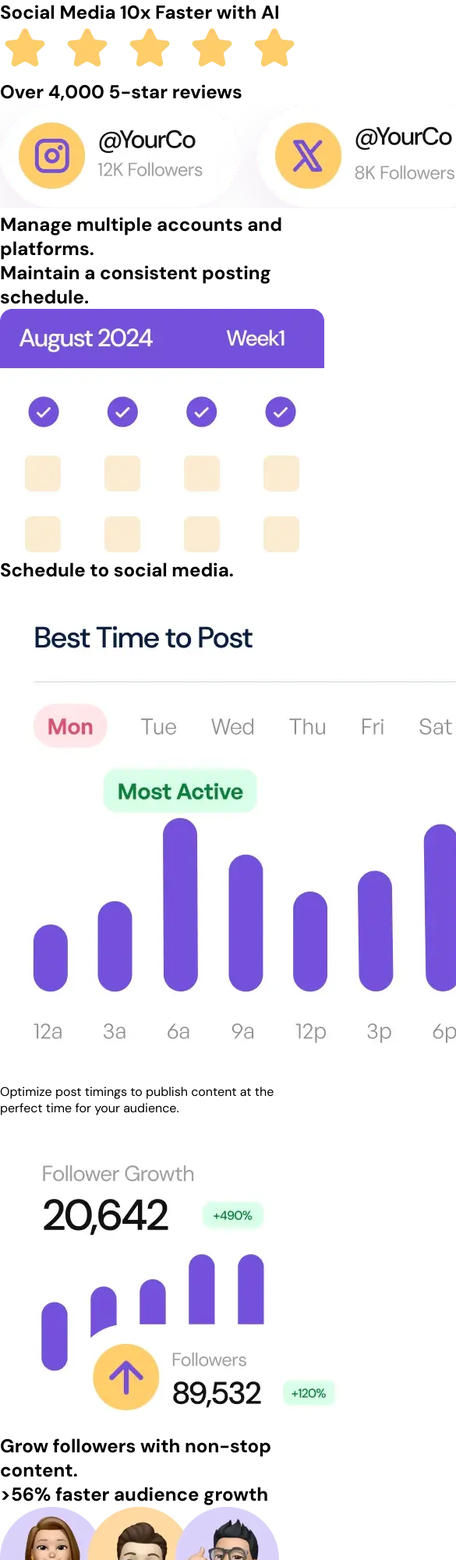
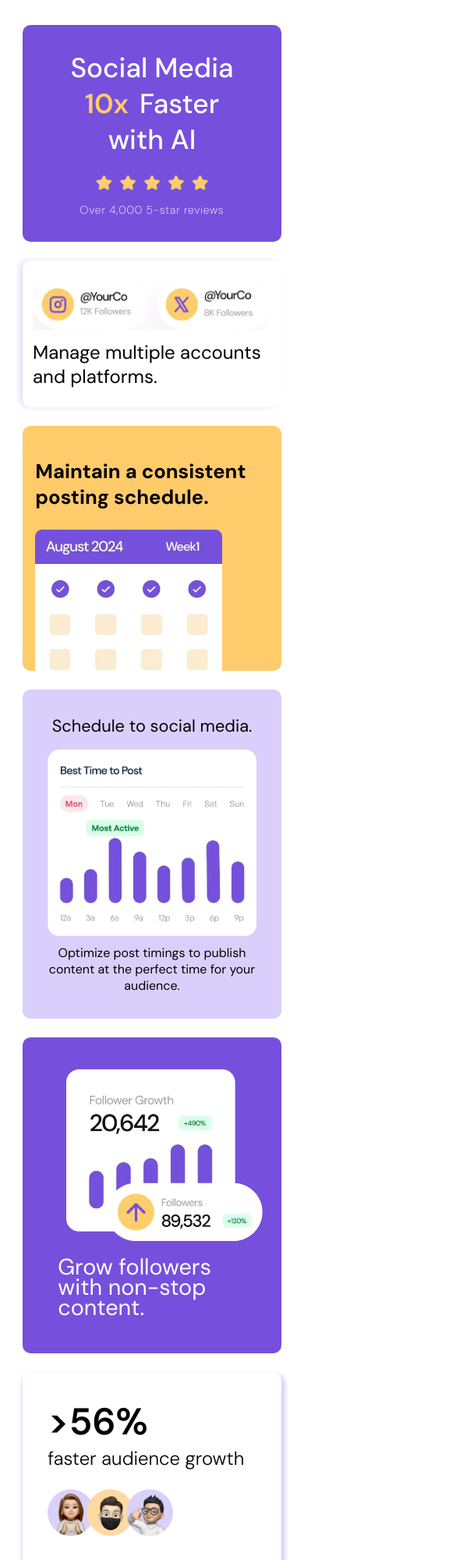
Before and after one commit to yarlinlynn/Bento-Grid-Frontend-Mentor-Project, a plain HTML site: page index.html in a window 390 px wide. Shown: the top 2000 px of the page at 78% size, 585 px wide, since content can reach past the window. Drawn offline with Linux system fonts and the light colour scheme.

Commit message:
Update Repo
complete styles suitable for mobile

```diff
--- a/assets/css/styles.css
+++ b/assets/css/styles.css
@@ -31,7 +31,216 @@ html {
   font-size: clamp(1rem, 0.5rem + 1.5vw, 2rem)
 }
 
+img {
+  width: 30%;
+  cursor: pointer;
+}
+
 
 /*-----------------------------------*\
   #BENTO LAYOUT
 \*-----------------------------------*/
+main {
+  display: grid;
+  gap: 1.5em;
+  /* margin: 1.2em; */
+  margin: 2em auto;
+}
+@media screen and (max-width: 590px) {
+  main {
+  width: 85%;
+  }
+}
+
+@media screen and (min-width: 600px) {
+  main {
+    width: 60%;
+
+  }
+}
+
+section {
+  border-radius: 10px;
+  padding: 2em;
+}
+
+/*-----------------------------------*\
+  #SECTION RATINGS SECTION
+\*-----------------------------------*/
+.social-ratings {
+  background-color: var(--Purple-500);
+  text-align: center;
+  color: var(--White);
+}
+
+.social-ratings > h1 {
+  font-size: 2.2em;
+  font-weight: 500;
+}
+
+.yellow-text {
+  color: var(--Yellow-500);
+  margin-right: 5px;
+  font-weight: 600;
+}
+
+.ratings-img {
+  margin: 1.3em auto 0.5em;
+  width: 55%;
+}
+
+.social-ratings > p {
+  font-weight: 200;
+  font-size: 0.89em;
+  letter-spacing: 0.8px;
+}
+
+/*-----------------------------------*\
+  #MY ACCOUNTS SECTION
+\*-----------------------------------*/
+.my-accounts {
+  background-color: var(--White);
+  padding: 1.5em 0.8em;
+  display: grid;
+  gap: 0.5em;
+  place-content: center;
+  box-shadow: -4px 0px 10px -2px var(--Purple-100);
+}
+
+.accounts-container img {
+  width: 100%;
+}
+
+.my-accounts > h2 { font-weight: 400; }
+
+/*-----------------------------------*\
+  #SCHEDULE SECTION
+\*-----------------------------------*/
+.schedule {
+  background-color: var(--Yellow-500);
+  padding: 1em 1em 0;
+}
+
+.schedule > h2 {
+  font-size: 1.6em;
+  margin: 1em 0;
+}
+
+.schedule-img {
+  width: 80%;
+  margin-bottom: -5px;
+}
+
+/*-----------------------------------*\
+  #SOCIAL ANALYTICS SECTION
+\*-----------------------------------*/
+.social-analytics {
+  background-color: var(--Purple-100);
+  display: grid;
+  gap: 1em;
+  text-align: center;
+}
+
+.social-analytics > h2 {
+  font-size: 1.36em;
+  font-weight: 400;
+}
+.analytics-img {
+  width: 100%;
+  margin-bottom: -5px;
+}
+
+.social-analytics > p {
+  font-size: 1em;
+  font-weight: 400;
+}
+
+
+/*-----------------------------------*\
+  #FOLLOWER GROWTH SECTION
+\*-----------------------------------*/
+.follower-growth {
+  background-color: var(--Purple-500);
+  display: grid;
+  gap: 1em;
+  padding: 2.5em;
+  color: var(--White);
+}
+
+.follower-growth-img {
+  width: 100%;
+  margin: 0 auto;
+  position: relative;
+  left: 1em;
+}
+
+.follower-growth > h2 {
+  font-weight: 400;
+  font-size: 1.8em;
+  line-height: 0.9em;
+  padding: 5px;
+}
+
+
+/*-----------------------------------*\
+  #AUDIENCE GROWTH SECTION
+\*-----------------------------------*/
+.audience-growth {
+  background-color: var(--White);
+  box-shadow: 2px 5px 5px 3px var(--Purple-100);
+}
+
+
+.audience-growth > h2 {
+  margin-bottom: 1em;
+  font-weight: 300;
+}
+
+.big-text {
+  font-size: 2em;
+  font-weight: 600;
+  margin-bottom: 0.5em;
+}
+
+.audience-img { width: 60%; }
+
+
+
+/*-----------------------------------*\
+  #CREATE A POST SECTION
+\*-----------------------------------*/
+.create-post {
+  background-color: var(--Yellow-100);
+  display: grid;
+  gap: 0.8em;
+}
+
+.create-post > h2 {
+  font-weight: 400;
+  font-size: 1.7em;
+}
+
+.purple-text {
+  color: var(--Purple-500);
+  font-weight: 600;
+}
+
+.create-post-img {
+  width: 55%;
+  margin-left: -7px;
+}
+
+/*-----------------------------------*\
+  #CONTENT USING AI
+\*-----------------------------------*/
+.content-using-ai {
+  background-color: var(--Yellow-500);
+}
+
+.content-using-ai > h2 {
+  margin-bottom: 1em;
+  font-weight: 400;
+  font-size: 1.8em;
+}
+
+.ai-generated-img { width: 100%; }
--- a/index.html
+++ b/index.html
@@ -14,50 +14,66 @@
   <main class="bento-layout">
     <section class="social-ratings">
       <h1>
-        Social Media 10x Faster with AI
+        Social Media <br/>
+        <span class="yellow-text">10x</span> <span class="">Faster</span>
+        <br/>
+         with AI
+      </h1>
         <img src="assets/images/illustration-five-stars.webp" class="ratings-img" alt="star ratings for social media"/>
         <p>Over 4,000 5-star reviews</p>
-      </h1>
     </section>
+
     <section class="my-accounts">
       <div class="accounts-container">
         <img src="assets/images/illustration-multiple-platforms.webp" alt="social media accounts with follower count"/>
       </div>
       <h2>Manage multiple accounts and platforms.</h2>
     </section>
+
     <section class="schedule">
       <h2>Maintain a consistent posting schedule.</h2>
       <img src="assets/images/illustration-consistent-schedule.webp" class="schedule-img" alt="weekly schedule for posting on social media"/>
     </section>
+
     <section class="social-analytics">
       <h2>Schedule to social media.</h2>
       <img src="assets/images/illustration-schedule-posts.webp" class="analytics-img" alt="showcasing a graph with the best time to post on social media"/>
       <p> Optimize post timings to publish content at the perfect time for your audience.</p>
     </section>
+
     <section class="follower-growth">
       <img src="assets/images/illustration-grow-followers.webp" class="follower-growth-img" alt="images showing hot to grow your follower count on social media"/>
       <h2>Grow followers with non-stop content.</h2>
     </section>
+
     <section class="audience-growth">
-      <h2>>56% faster audience growth</h2>
+      <h2>
+        <span class="big-text">>56%</span> <br/>
+        faster audience growth <br/>
+      </h2>
       <img src="assets/images/illustration-audience-growth.webp" class="audience-img" alt="showing audience icons"/>
     </section>
+
     <section class="create-post">
       <h2>
         Create and schedule content <span class="purple-text">quicker</span>.
       </h2>
       <img src="assets/images/illustration-create-post.webp" class="create-post-img" alt="button for creating a post on social media"/>
     </section>
+
     <section class="content-using-ai">
       <h2>Write your content using AI.</h2>
       <img src="assets/images/illustration-ai-content.webp" class="ai-generated-img" alt="creating images using AI"/>
     </section>
+
   </main>
 
+  <!--
   <footer class="attribution">
     Challenge by <a href="https://www.frontendmentor.io?ref=challenge">Frontend Mentor</a>.
     Coded by <a href="#">Your Name Here</a>.
   </footer>
+  -->
 
 </body>
 </html>
```
Lines whose indentation alone changed are shown as unchanged.
